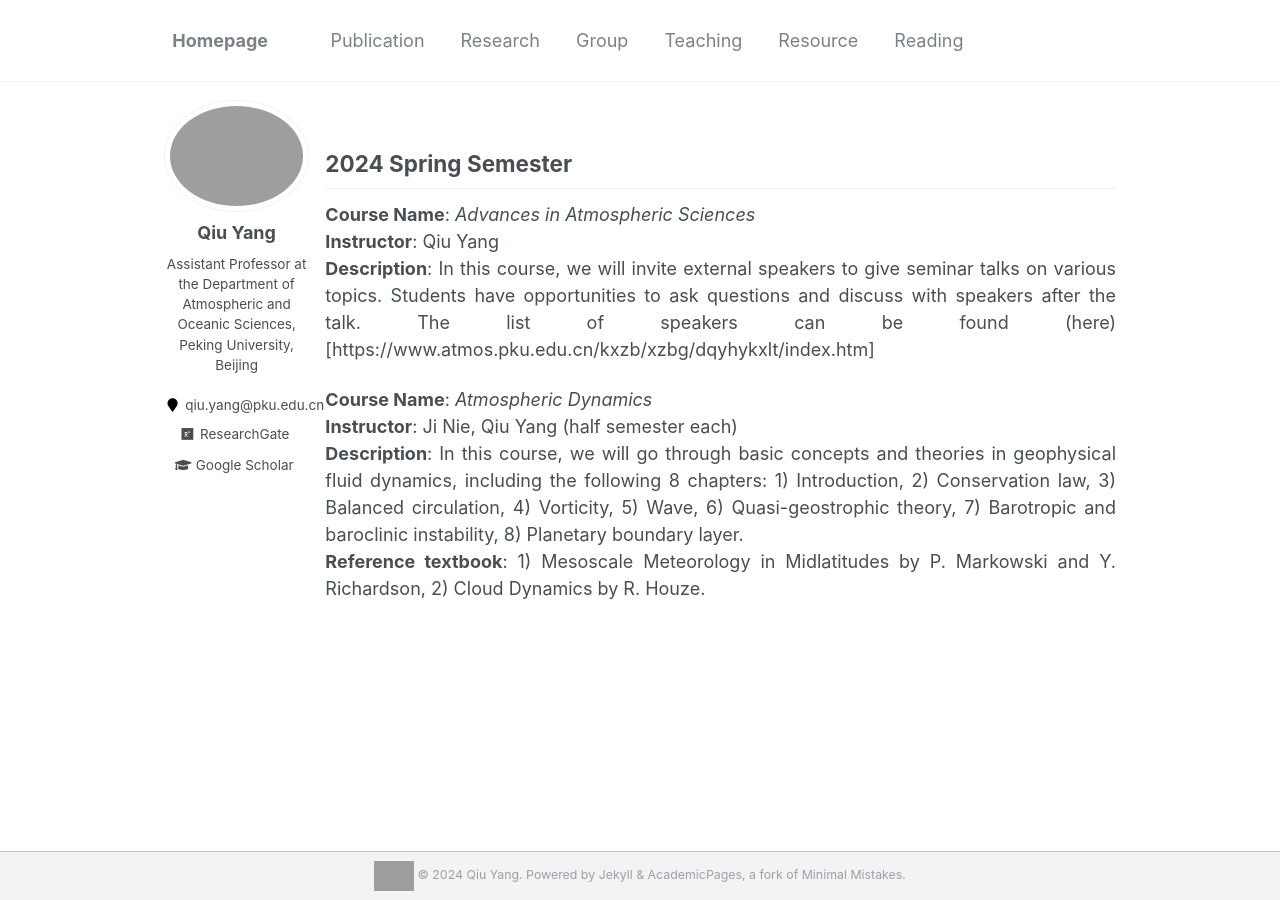
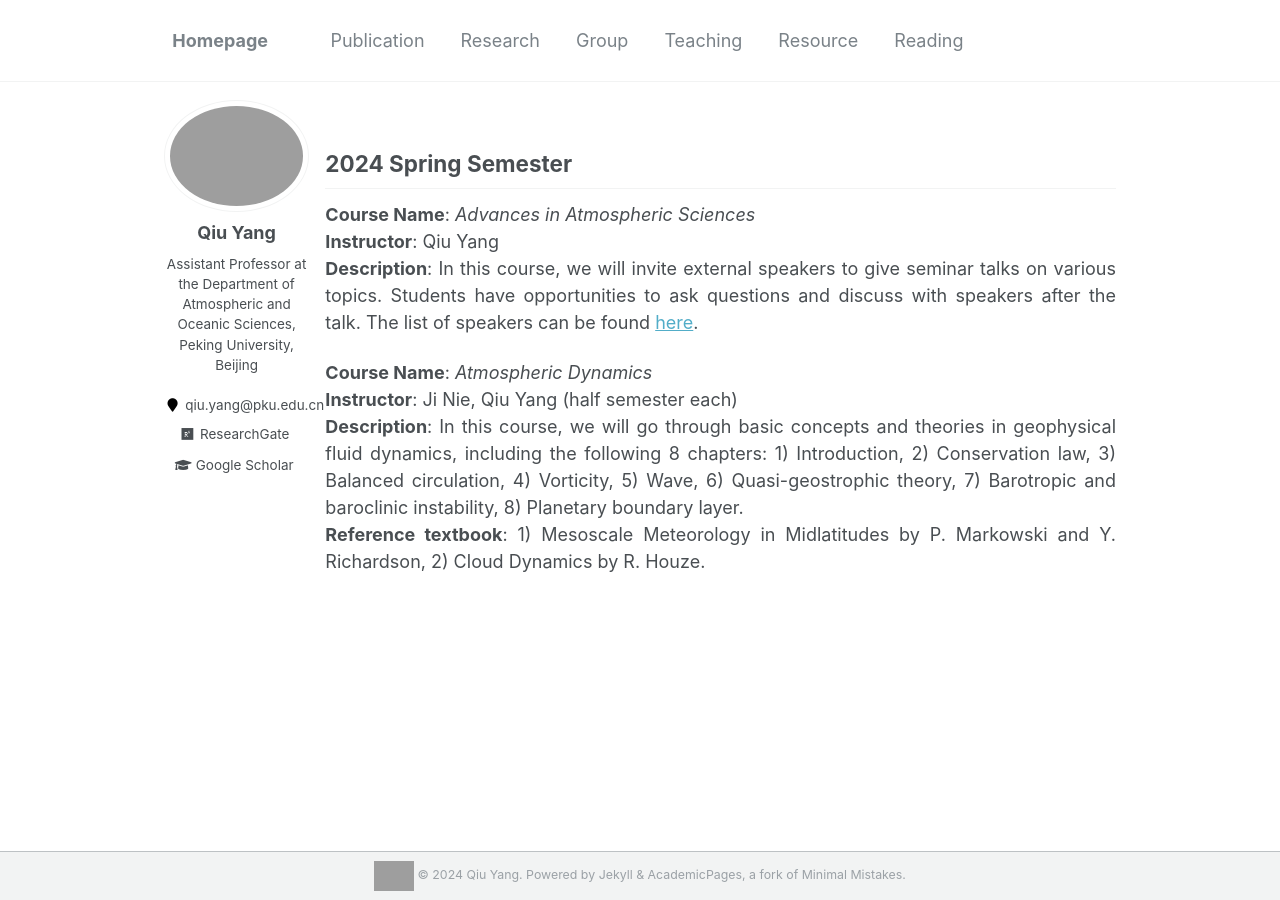
Before and after one commit to qiuyang50/qiuyang50.github.io, a Jekyll site: the page built from _pages/teaching.md, in a window 1280 px wide. Built offline with Jekyll 4.4.1, drawn with Linux system fonts in a browser that asks for light colours; grey boxes are pictures that could not be loaded.

Commit message:
Update teaching.md

```diff
--- a/_pages/teaching.md
+++ b/_pages/teaching.md
@@ -11,7 +11,7 @@ author_profile: true
 ---
 **Course Name**: *Advances in Atmospheric Sciences*
 **Instructor**: Qiu Yang
-**Description**: In this course, we will invite external speakers to give seminar talks on various topics. Students have opportunities to ask questions and discuss with speakers after the talk. The list of speakers can be found (here)[https://www.atmos.pku.edu.cn/kxzb/xzbg/dqyhykxlt/index.htm]
+**Description**: In this course, we will invite external speakers to give seminar talks on various topics. Students have opportunities to ask questions and discuss with speakers after the talk. The list of speakers can be found [here](https://www.atmos.pku.edu.cn/kxzb/xzbg/dqyhykxlt/index.htm).
 
 **Course Name**: *Atmospheric Dynamics*
 **Instructor**: Ji Nie, Qiu Yang (half semester each)
```
